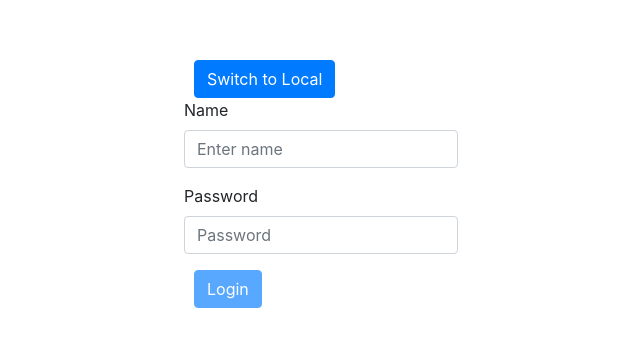
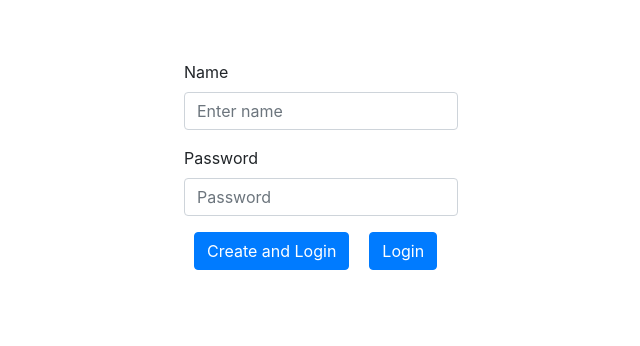
Before and after one commit to saitejan/interest-calculator, a React (Create React App) app in the folder ui/: page / in a window 1280 px wide. Shown: the part 196-542 px from the top of the page, without its empty margins (319-959 px from the left). Built offline with nearby package versions, Linux system fonts and the light colour scheme.

Commit message:
ui simplified

```diff
--- a/ui/src/App.js
+++ b/ui/src/App.js
@@ -13,36 +13,39 @@ class App extends Component {
       password: "",
       lname: "",
       lpassword: "",
-      localorcloud:"Local",
-      loginorsignup:1,
+      localorcloud: "Cloud",
+      loginorsignup: 0,
       localorcloudmap: {
-        "Local":"Cloud",
-        "Cloud":"Local",
+        "Local": "Cloud",
+        "Cloud": "Local",
       }
     }
   }
 
-  localSave =() => {
-    let {lname,lpassword} = this.state
-    if(!lname) return alert('Account Name is required')
+  localSave = () => {
+    let { lname, lpassword } = this.state
+    if (!lname) return alert('Account Name is required')
     else if (!lpassword) return alert('Password is required')
-    if(localStorage[lname]) {
+    if (localStorage[lname]) {
       return alert('Account Already Exists')
     }
-    localStorage[lname] = JSON.stringify({password:lpassword,data:[]})
-    this.setState({loginorsignup:!this.state.loginorsignup,lname:"",lpassword:""});
+    localStorage[lname] = JSON.stringify({ password: lpassword, data: [] })
+    this.setState({ loginorsignup: !this.state.loginorsignup, lname: "", lpassword: "" });
+    localStorage.loginType = 'Local';
+    localStorage.token = lname;
+    this.props.history.push('/details');
   }
 
   switchToSignUp = () => {
     let loginorsignup = !this.state.loginorsignup
-    return this.setState({loginorsignup,lname:"",lpassword:""});
+    return this.setState({ loginorsignup, lname: "", lpassword: "" });
   }
 
   localLogin = () => {
-    let {lname,lpassword} = this.state
-    if(!lname) return alert('Name is required')
+    let { lname, lpassword } = this.state
+    if (!lname) return alert('Name is required')
     else if (!lpassword) return alert('Password is required')
-    if(!localStorage[lname]) {
+    if (!localStorage[lname]) {
       return alert('Account Doesn\'t Exists')
     }
     localStorage.loginType = 'Local';
@@ -59,7 +62,7 @@ class App extends Component {
 
   switchTo = (name) => {
     let localorcloud = this.state.localorcloudmap[name]
-    return this.setState({localorcloud});
+    return this.setState({ localorcloud });
   }
 
 
@@ -113,12 +116,12 @@ class App extends Component {
     return (
       <div className="Login">
         <Form onSubmit={this.handleSubmit}>
-          <div>
+          {/* <div>
             <Button variant="primary" onClick={() => this.switchTo(this.state.localorcloud)}>
               Switch to {this.state.localorcloud}
             </Button>
-          </div>
-         { (this.state.localorcloud === "Local") ? <>
+          </div> */}
+          {(this.state.localorcloud === "Local") ? <>
             <Form.Group controlId="formBasicEmail">
               <Form.Label>Name</Form.Label>
               <Form.Control value={this.state.name} onChange={e => this.changeState(e.target.value, 'name')} type="text" placeholder="Enter name" />
@@ -131,9 +134,9 @@ class App extends Component {
             <Button variant="primary" disabled={!this.validateForm()} type="submit">
               Login
             </Button>
-          </>:<>
+          </> : <>
 
-          { (this.state.loginorsignup) ? <>
+            {(this.state.loginorsignup) ? <>
               <Form.Group controlId="formBasicEmail">
                 <Form.Label>Name</Form.Label>
                 <Form.Control value={this.state.lname} onChange={e => this.changeState(e.target.value, 'lname')} type="text" placeholder="Enter name" />
@@ -147,10 +150,10 @@ class App extends Component {
                 Login
               </Button>
 
-          <Button variant="primary"  onClick={() => this.switchToSignUp()}>
+              <Button variant="primary" onClick={() => this.switchToSignUp()}>
                 Sign Up/Create New Account
               </Button>
-          </>:<>
+            </> : <>
 
               <Form.Group controlId="formBasicEmail">
                 <Form.Label>Name</Form.Label>
@@ -161,10 +164,10 @@ class App extends Component {
                 <Form.Control type="text" value={this.state.lpassword}
                   onChange={e => this.changeState(e.target.value, 'lpassword')} placeholder="Password" />
               </Form.Group>
-          <Button variant="primary"  onClick={() => this.localSave()}>
-            Create
+              <Button variant="primary" onClick={() => this.localSave()}>
+                Create and Login
               </Button>
-          <Button variant="primary" onClick={() => this.switchToSignUp()}>
+              <Button variant="primary" onClick={() => this.localLogin()}>
                 Login
               </Button>
             </>
```
Lines whose indentation alone changed are shown as unchanged.
